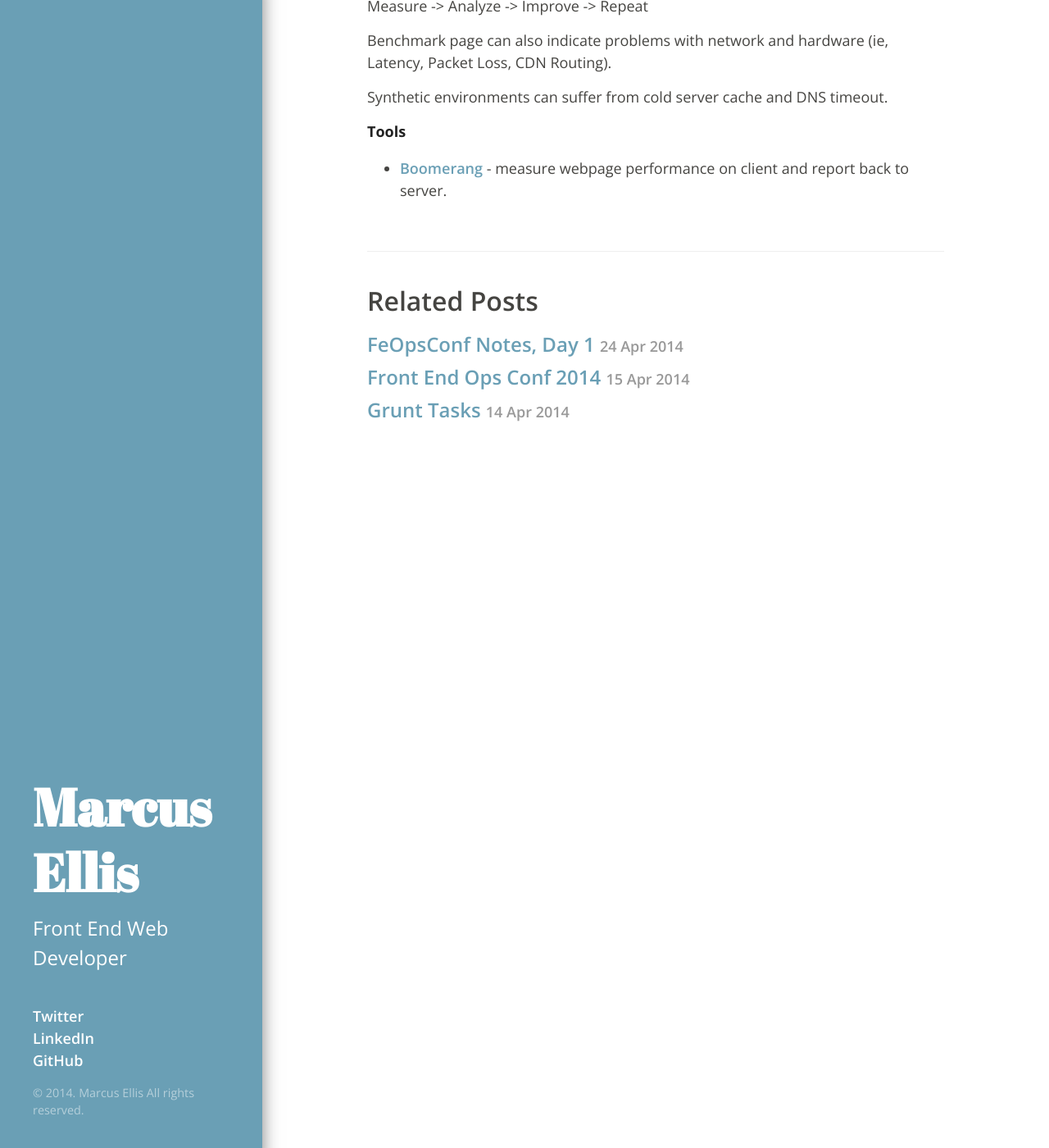
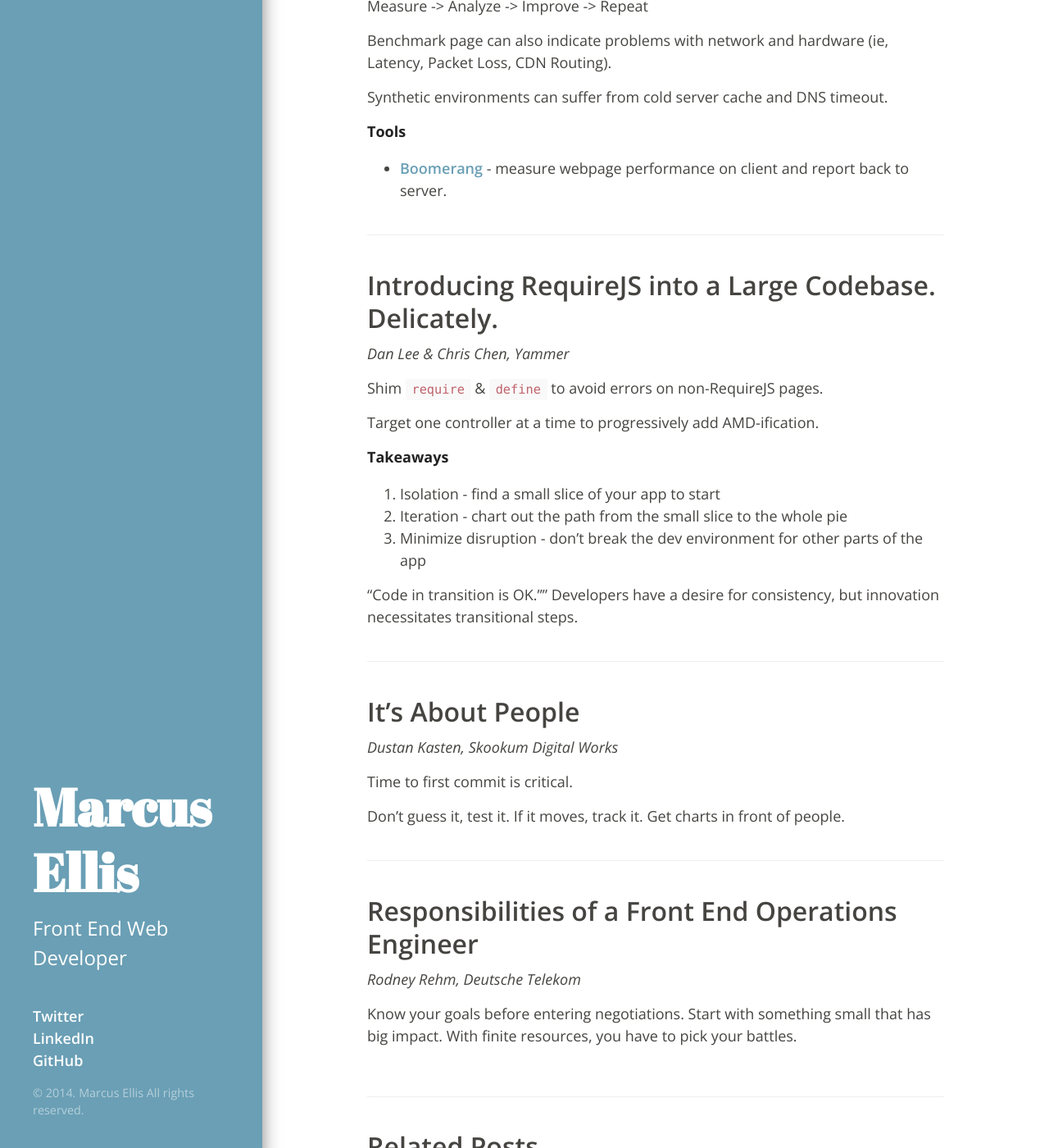
Before and after one commit to marcusellis05/marcusellis05.github.io, a Jekyll site: the page built from _posts/2014-04-25-feops-conf-day-2.md, in a window 1280 px wide and 1400 px high, scrolled down 4414 px. Shown: the whole window at 82% size. Built offline with Jekyll 4.4.1, drawn with Linux system fonts in a browser that asks for light colours; Markdown is read by kramdown in place of the engine named in the settings.

Commit message:
adding rest of day 2 notes

```diff
--- a/_posts/2014-04-25-feops-conf-day-2.md
+++ b/_posts/2014-04-25-feops-conf-day-2.md
@@ -179,3 +179,39 @@ Synthetic environments can suffer from cold server cache and DNS timeout.
 **Tools**
 
 * [Boomerang](http://yahoo.github.io/boomerang/doc/) - measure webpage performance on client and report back to server.
+
+-----
+
+## Introducing RequireJS into a Large Codebase. Delicately.
+
+*Dan Lee & Chris Chen, Yammer*
+
+Shim `require` & `define` to avoid errors on non-RequireJS pages.
+
+Target one controller at a time to progressively add AMD-ification.
+
+**Takeaways**
+
+1. Isolation - find a small slice of your app to start
+2. Iteration - chart out the path from the small slice to the whole pie
+3. Minimize disruption - don't break the dev environment for other parts of the app
+
+"Code in transition is OK."" Developers have a desire for consistency, but innovation necessitates transitional steps.
+
+-----
+
+## It's About People
+
+*Dustan Kasten, Skookum Digital Works*
+
+Time to first commit is critical.
+
+Don't guess it, test it. If it moves, track it. Get charts in front of people.
+
+-----
+
+## Responsibilities of a Front End Operations Engineer
+
+*Rodney Rehm, Deutsche Telekom*
+
+Know your goals before entering negotiations. Start with something small that has big impact. With finite resources, you have to pick your battles.
```
Also changed, not shown: _posts/2014-04-26-feops-conf-tools-takeaways.md (renamed from _posts/2014-04-26-feops-conf-thoughts.md).
